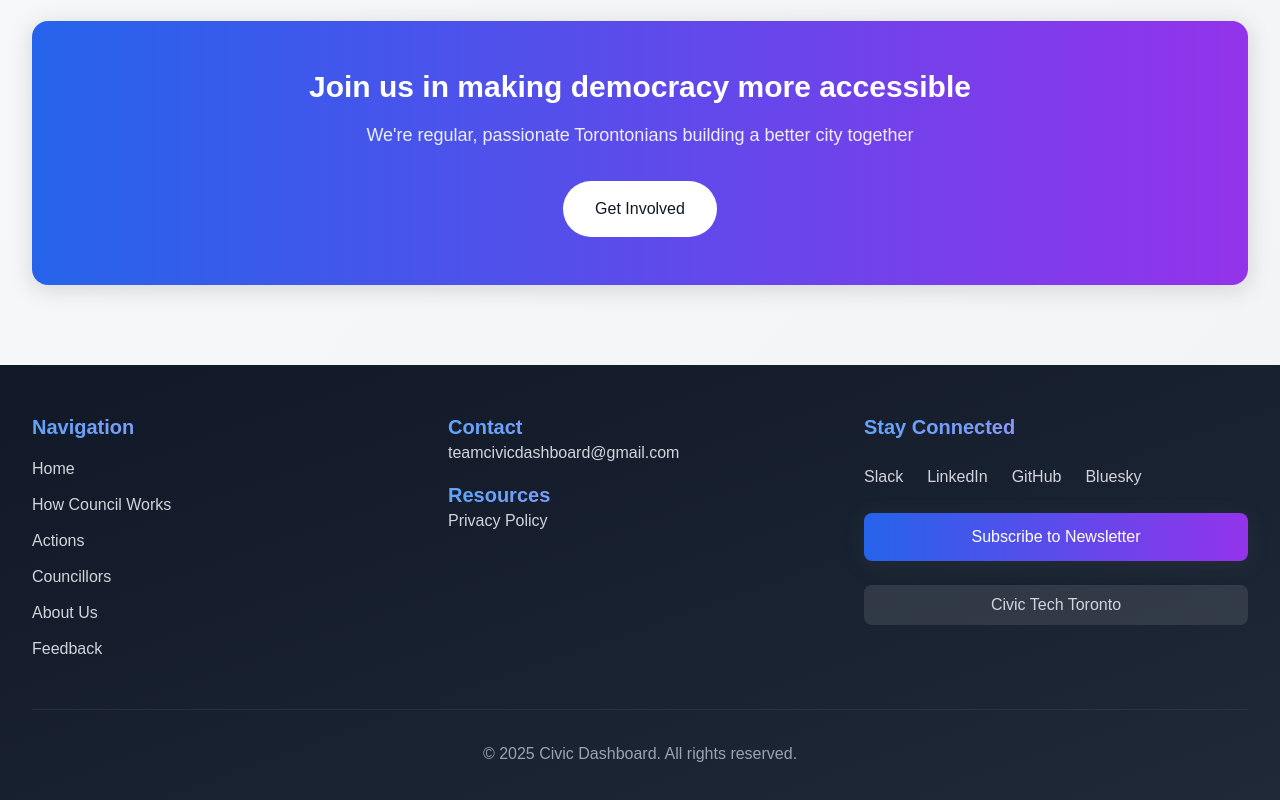
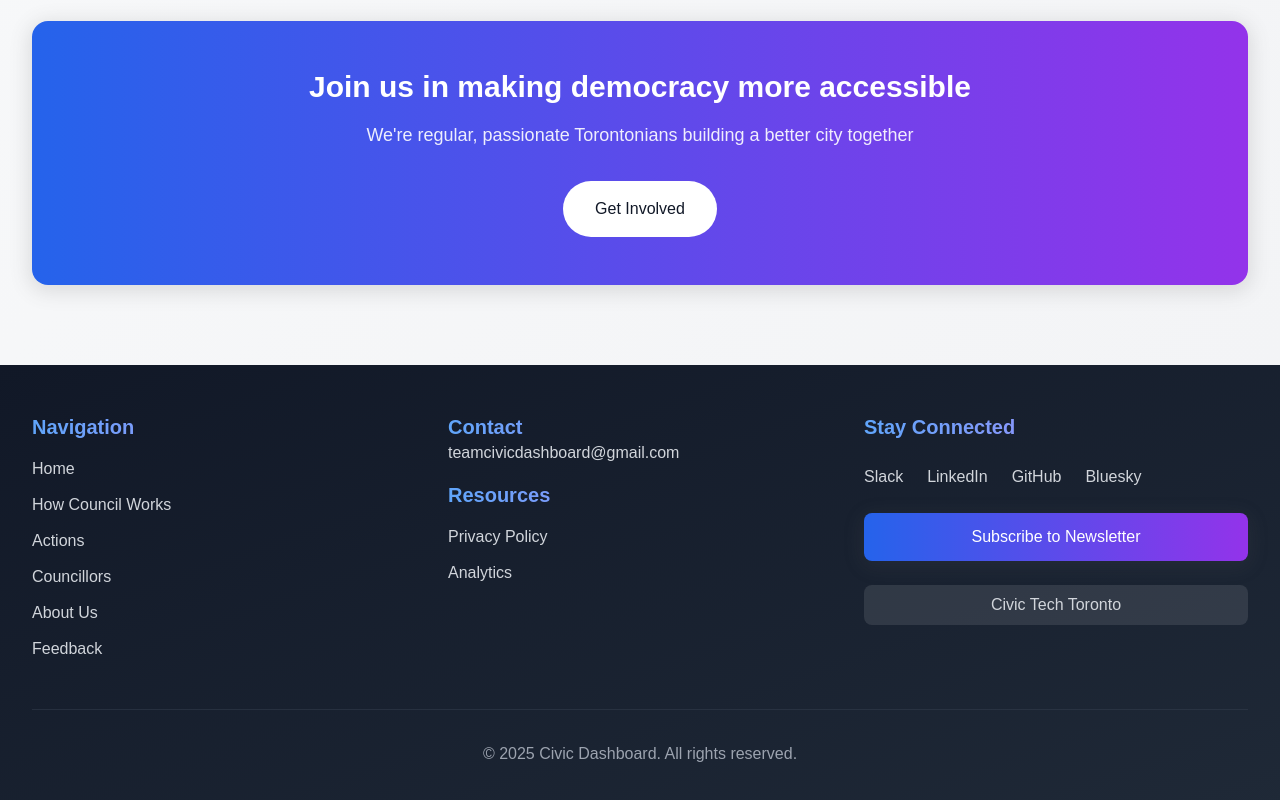
Before and after one commit to civic-dashboard/civic-dashboard-web, a Next.js app: page / in a window 1280 px wide. Shown: the part 1231-2031 px from the top of the page. Built offline with nearby package versions, Linux system fonts and the light colour scheme.

Commit message:
add link to analytics page in footer

```diff
--- a/src/components/navigation/Footer.tsx
+++ b/src/components/navigation/Footer.tsx
@@ -1,4 +1,5 @@
 import { menuItems } from '@/constants/navigation';
+import { ExternalLink } from '@/components/ExternalLink';
 
 export default function Footer() {
   return (
@@ -43,12 +44,25 @@ export default function Footer() {
               <h3 className="text-xl font-bold text-transparent bg-clip-text bg-gradient-to-r from-blue-400 to-purple-400">
                 Resources
               </h3>
+
+              <ul className="space-y-3">
+                <li>
                   <a
                     href="/privacy"
                     className="hover:text-blue-400 transition-colors duration-200"
                   >
                     Privacy Policy
                   </a>
+                </li>
+                <li>
+                  <ExternalLink
+                    href="https://eu.umami.is/share/6R9CNotgCUNEmDL5/civicdashboard.ca?host=civicdashboard.ca"
+                    className="hover:text-blue-400 transition-colors duration-200"
+                  >
+                    Analytics
+                  </ExternalLink>
+                </li>
+              </ul>
             </div>
           </div>
 
```
Lines whose indentation alone changed are shown as unchanged.
